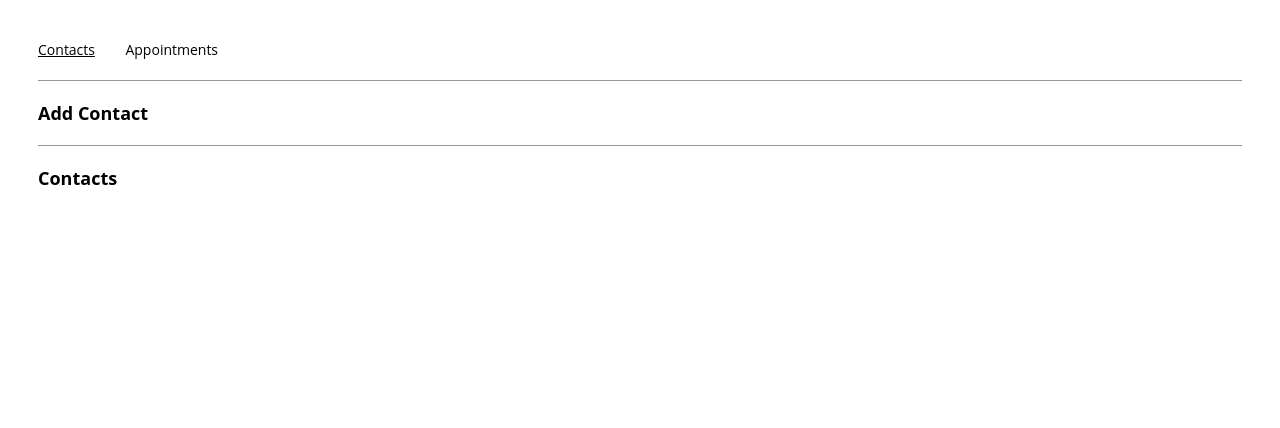
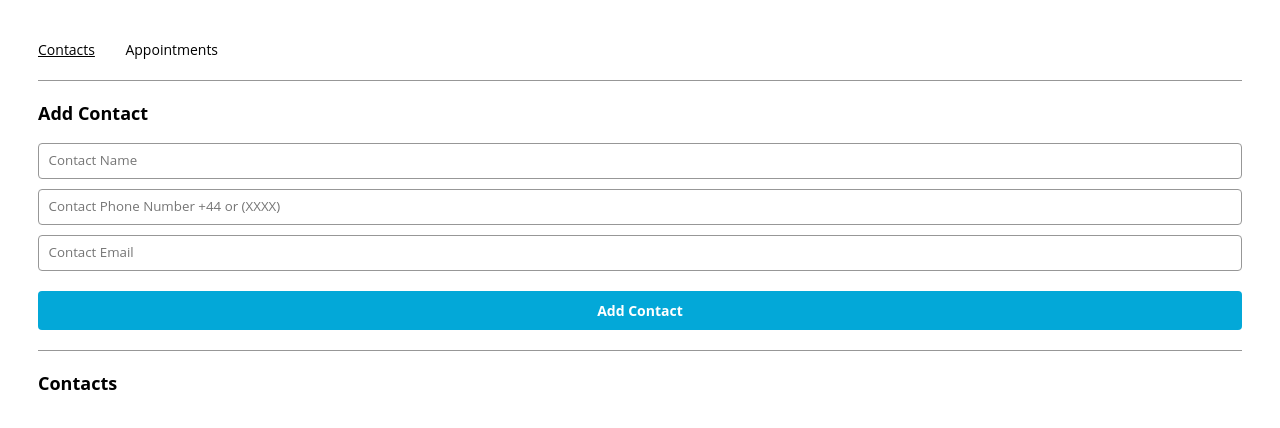
Before and after one commit to meredithdean/appointment-planner, a React (Create React App) app: page /contacts in a window 1280 px wide. Shown: the top 428 px of the page. Built offline with nearby package versions, Linux system fonts and the light colour scheme.

Commit message:
implement ContactForm component to render form

```diff
--- a/src/components/contactForm/ContactForm.js
+++ b/src/components/contactForm/ContactForm.js
@@ -10,6 +10,39 @@
   handleSubmit
 }) => {
   return (
-    ContactForm
+    <form onSubmit={handleSubmit}>
+      <label>
+        <input
+        type="text"
+        name="name"
+        value={name}
+        onChange={(e) => setName(e.target.value)}
+        required
+        placeholder="Contact Name"/>
+      </label>
+      <br />
+      <label>
+        <input
+        type="tel"
+        name="phone"
+        value={phone}
+        onChange={(e) => setPhone(e.target.value)}
+        required
+        pattern="/^(((\+44\s?\d{4}|\(?0\d{4}\)?)\s?\d{3}\s?\d{3})|((\+44\s?\d{3}|\(?0\d{3}\)?)\s?\d{3}\s?\d{4})|((\+44\s?\d{2}|\(?0\d{2}\)?)\s?\d{4}\s?\d{4}))(\s?\#(\d{4}|\d{3}))?$/"
+        placeholder="Contact Phone Number +44 or (XXXX)"/>
+      </label>
+      <br />
+      <label>
+        <input
+        type="email"
+        name="email"
+        value={email}
+        onChange={(e) => setEmail(e.target.value)}
+        required
+        placeholder="Contact Email"/>
+      </label>
+      <br />
+      <input type="submit" value="Add Contact"/>
+    </form>
   );
 };
--- a/src/containers/contactsPage/ContactsPage.js
+++ b/src/containers/contactsPage/ContactsPage.js
@@ -50,11 +50,24 @@
   return (
     <div>
       <section>
-        <h2>Add Contact</h2>
+      <h2>
+          Add Contact
+          {duplicate ? " - Name Already Exists" : ""}
+        </h2>
+        <ContactForm
+          name={name}
+          setName={setName}
+          phone={phone}
+          setPhone={setPhone}
+          email={email}
+          setEmail={setEmail}
+          handleSubmit={handleSubmit}
+        />
       </section>
       <hr />
       <section>
         <h2>Contacts</h2>
+        <TileList tiles={contacts} />
       </section>
     </div>
   );
```
